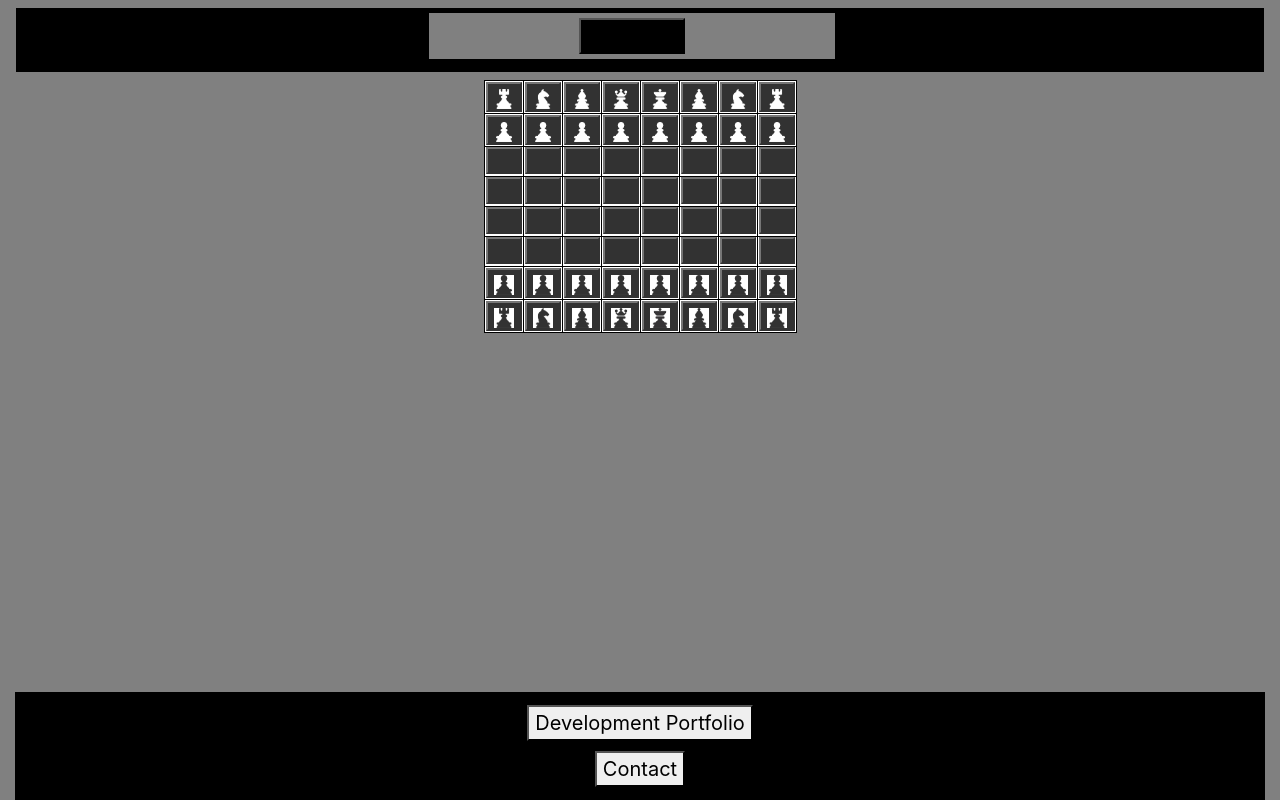
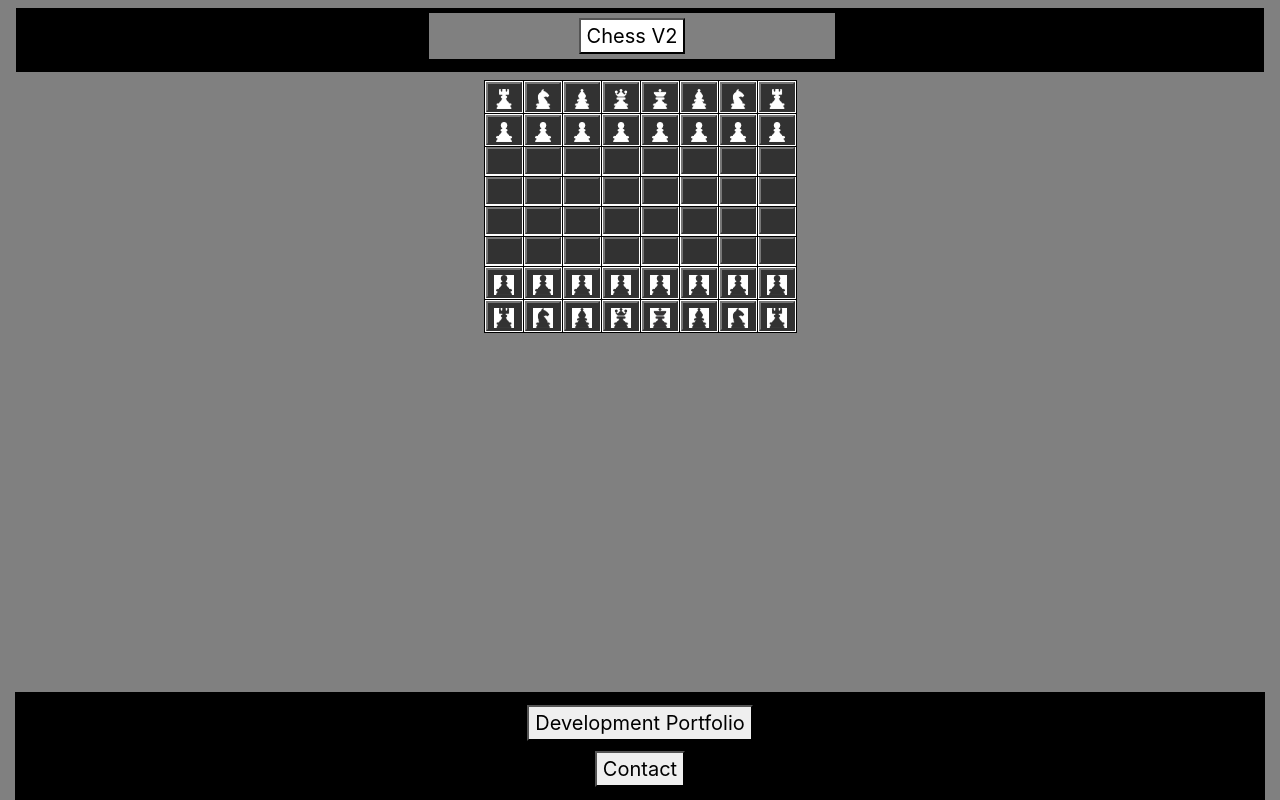
Before and after one commit to oadelokiki/ChessV2, a plain HTML site: page index.html in a window 1280 px wide. Drawn offline with nearby package versions, Linux system fonts and the light colour scheme; files whose address does not match are found by name.

Commit message:
chessupdate4

```diff
--- a/index.html
+++ b/index.html
@@ -23,7 +23,7 @@
 <nav class="navbar navbar bg-green text-center col-12" style='color: black;'>
     <span class="navbar-brand mb-0 h1 text-center col-12" style='background-color: black;'>
                 <span class="navbar-brand mb-12 h1 text-center col-4" style='background-color: grey;'>
-                    <button style="background-color: rgb(0, 0, 0)" onclick="alert('Welcome to Chess V2! The pieces and board are click and pick. The rules are the same as those of customary chess. White moves first, and castles are initiated by the relevant king. Have fun, and happy strategizing! ')">
+                    <button style="background-color:white " onclick="alert('Welcome to Chess V2! The pieces and board are click and pick. The rules are the same as those of customary chess. White moves first, and castles are initiated by the relevant king. Have fun, and happy strategizing! ')">
                         Chess V2
                     </button>
                 </span>
```
